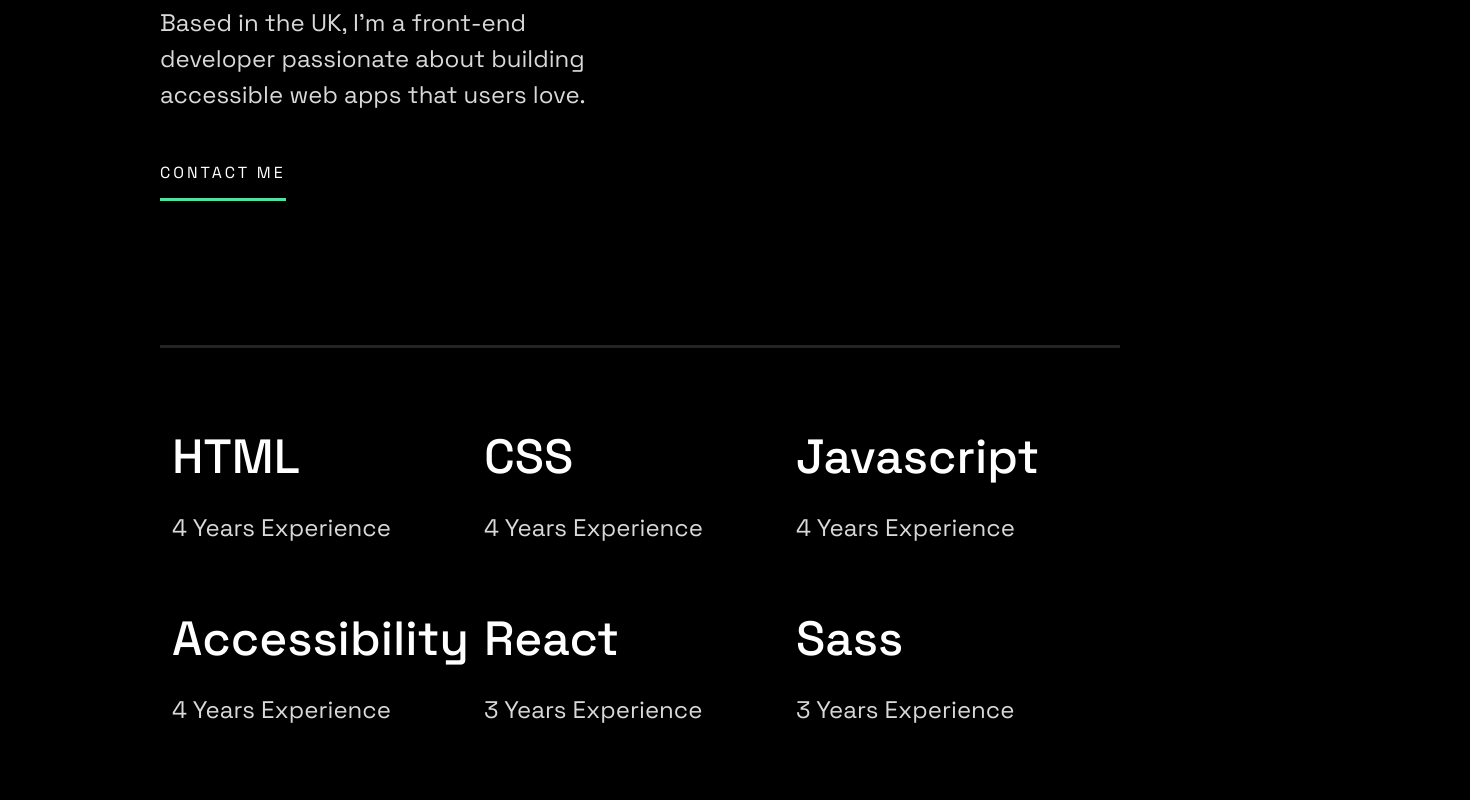
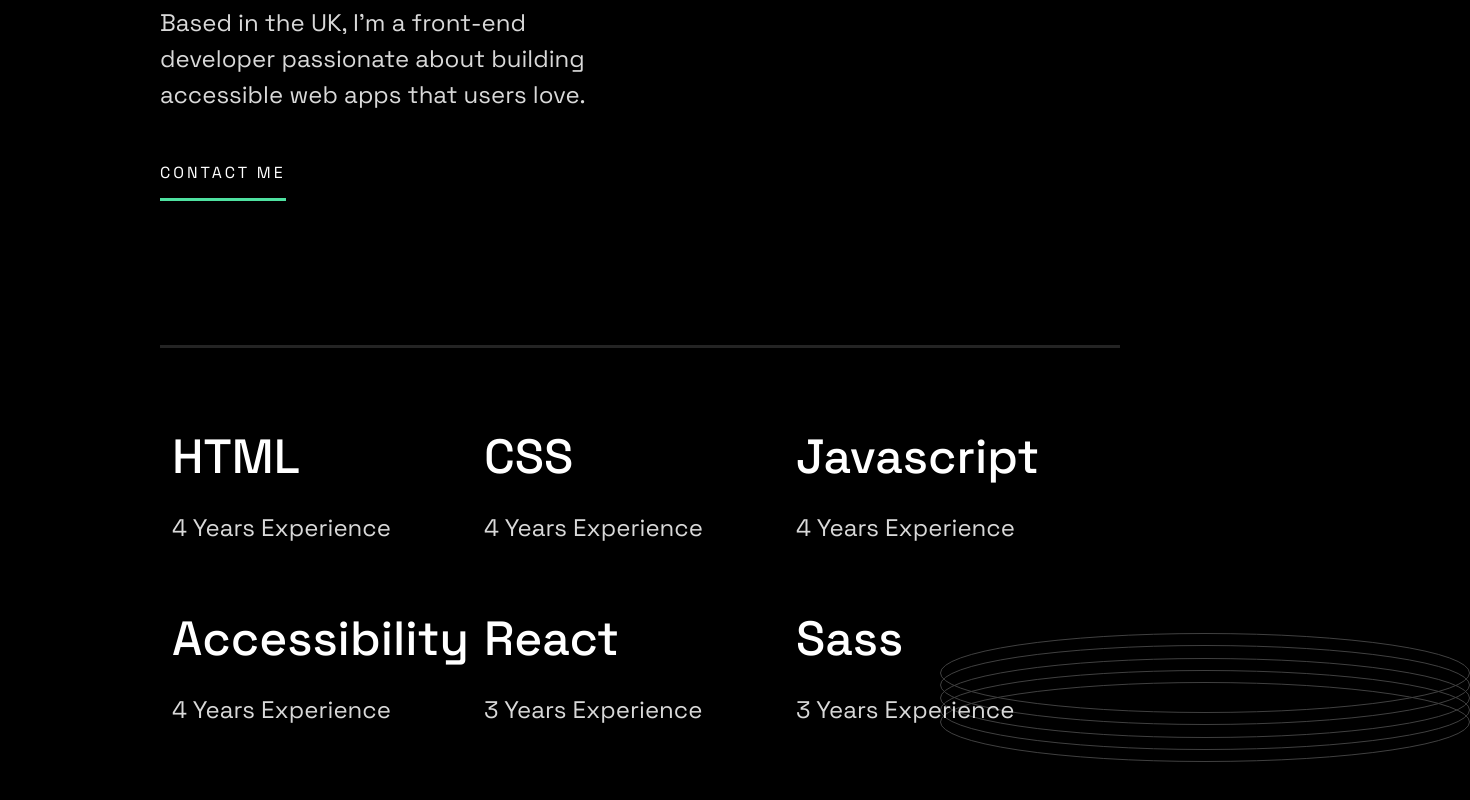
Before and after one commit to GautierNicolas/Frontend-Mentor_Portfolio, a website: page index.html in a window 1280 px wide. Shown: the part 779-1579 px from the top of the page, 1470 px wide, since content can reach past the window. Drawn offline with Linux system fonts and the light colour scheme.

Commit message:
Skill container - fix position circle svg

```diff
--- a/assets/css/style.css
+++ b/assets/css/style.css
@@ -7,6 +7,7 @@ body {
     background-color: black;
     color: white;
     font-family: "SpaceGrotesk";
+    overflow-x: hidden;
 
     padding: 3.125rem 10rem;
 }
@@ -98,11 +99,18 @@ nav > h1 {
 
 /***** Skill container *****/
 
-.skill_container {
+.skill_wrapper {
+    position: relative;
     display: grid;
     grid-template-columns: 1fr 1fr 1fr;
 
     margin-top: 5rem;
+}
+
+.skill_wrapper > img {
+    position: absolute;
+    right: -350px;
+    bottom: 1.875rem;
 }
 
 .skill_content {
@@ -117,4 +125,5 @@ nav > h1 {
     color: #D9D9D9;
     font-size: 1.5rem;
 }
+
 /***** End Skill container *****/
--- a/index.html
+++ b/index.html
@@ -42,7 +42,7 @@
                 <img class="top-img-profile" src="./assets/images/image-profile-desktop.webp" alt="img-profile">
             </div>
         </section>
-        <section class="skill_container container">
+        <section class="skill_wrapper container">
             <div class="skill_content">
                 <h3>HTML</h3>
                 <p>4 Years Experience</p>
@@ -67,6 +67,7 @@
                 <h3>Sass</h3>
                 <p>3 Years Experience</p>
             </div>
+            <img src="./assets/images/pattern-rings.svg" alt="pattern-rings">
         </section>
     </body>
     <link rel="stylesheet" href="./assets/js/bootstrap.js">
```
